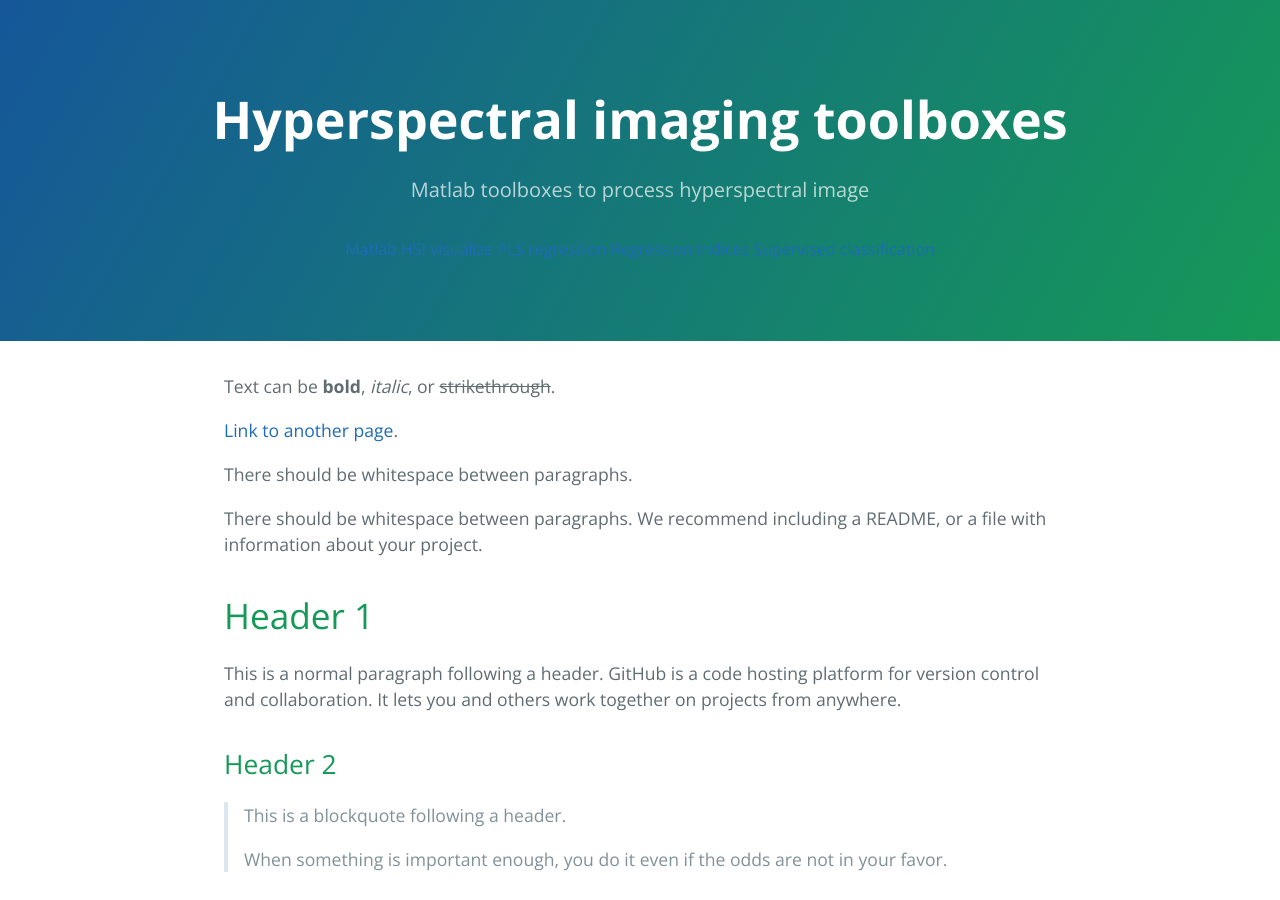
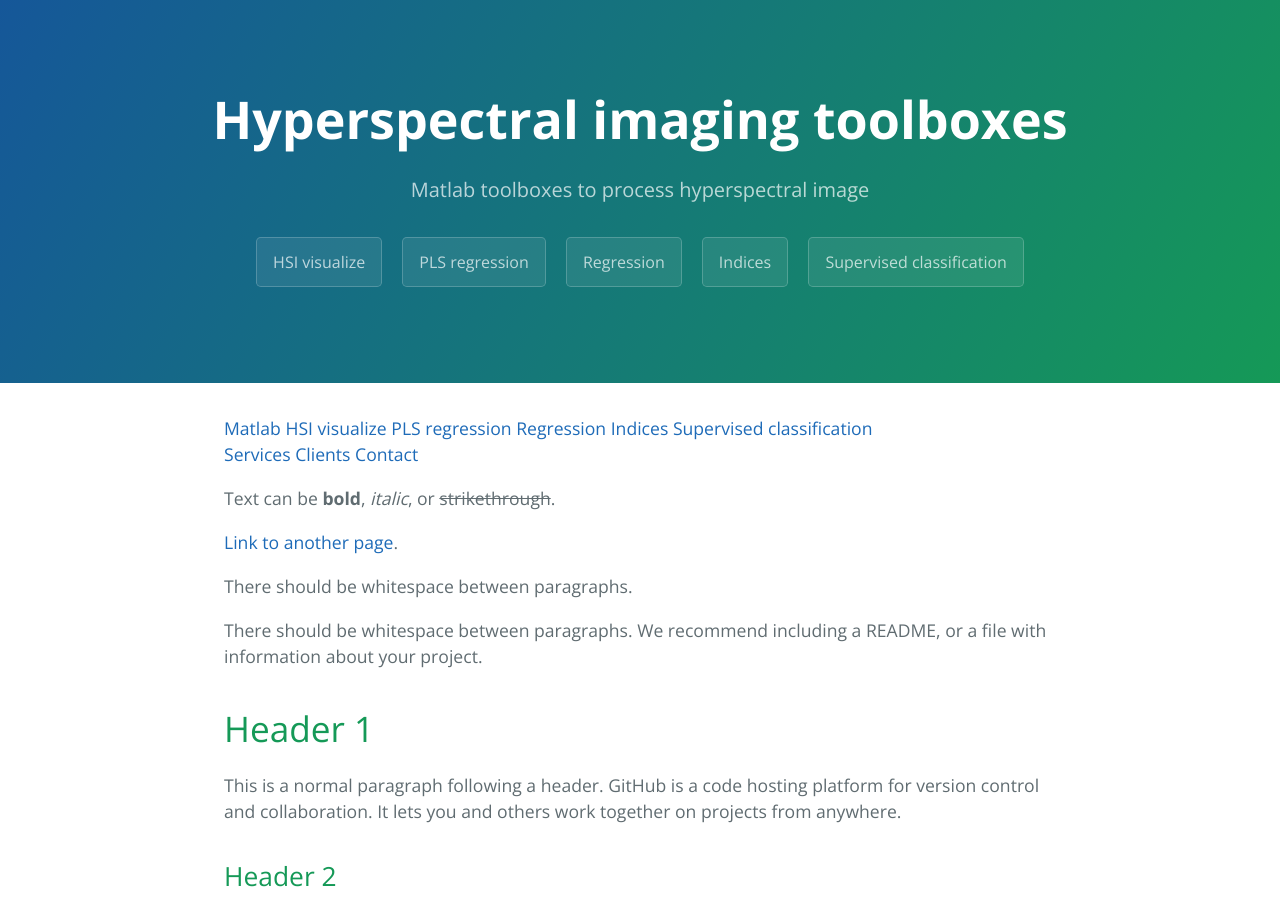
Before and after one commit to JacqKevin/JacqKevin.github.io, a Jekyll site: the page built from index.md, in a window 1280 px wide and 900 px high. Built offline with Jekyll 4.4.1, drawn with Linux system fonts in a browser that asks for light colours.

Commit message:
Update default.html

```diff
--- a/_layouts/default.html
+++ b/_layouts/default.html
@@ -36,7 +36,17 @@
         <a href="{{ site.github.tar_url }}" class="btn">Download .tar.gz</a>
       {% endif %}
       {% if site.show_onglets %}
- 	<div class="vertical-menu">
+ 	<a href="https://jacqkevin.github.io/HSI_Visualization/" class="btn" role="button">HSI visualize</a>
+	<a href="https://jacqkevin.github.io/HSI_PLSR/" class="btn" role="button">PLS regression</a>
+	<a href="https://jacqkevin.github.io/HSI_Regression/" class="btn" role="button">Regression</a>
+	<a href="https://jacqkevin.github.io/HSI_Spectral_Indices/" class="btn" role="button">Indices</a>
+	<a href="https://jacqkevin.github.io/HSI_SupervisedClassification/" class="btn" role="button">Supervised classification</a>
+      {% endif %}
+    </header>
+
+    <main id="content" class="main-content" role="main">
+	<div class="sidenav">
+ 	 <div class="vertical-menu">
 	<a href="#" class="active">Matlab</a>
 	<a href="https://jacqkevin.github.io/HSI_Visualization/">HSI visualize</a>
 	<a href="https://jacqkevin.github.io/HSI_PLSR/">PLS regression</a>
@@ -44,10 +54,11 @@
 	<a href="https://jacqkevin.github.io/HSI_Spectral_Indices/">Indices</a>
 	<a href="https://jacqkevin.github.io/HSI_SupervisedClassification/">Supervised classification</a>
 	</div>
-      {% endif %}
-    </header>
+	  <a href="#">Services</a>
+	  <a href="#">Clients</a>
+	  <a href="#">Contact</a>
+	</div>
 
-    <main id="content" class="main-content" role="main">
       {{ content }}
 
       <footer class="site-footer">
```
